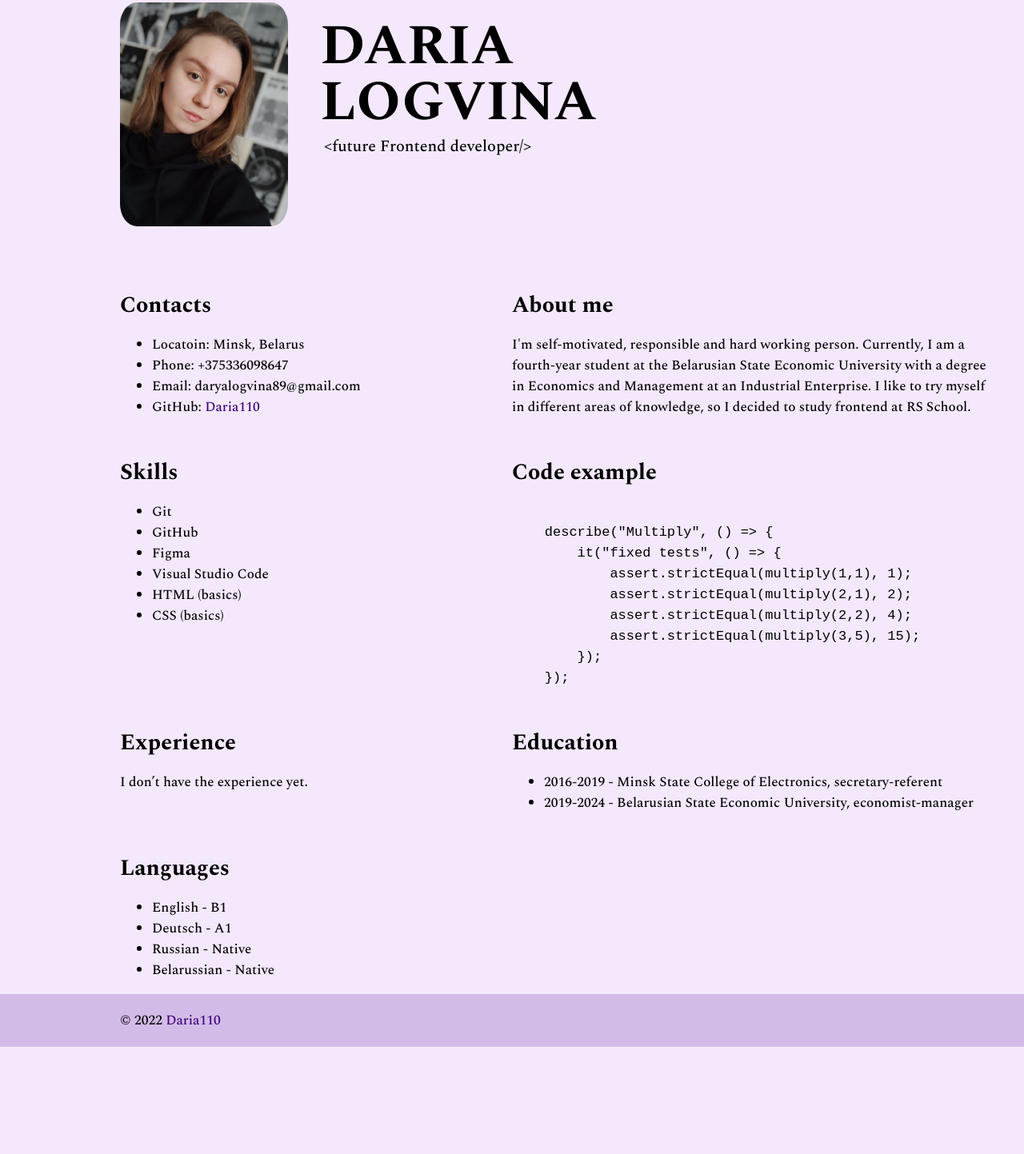
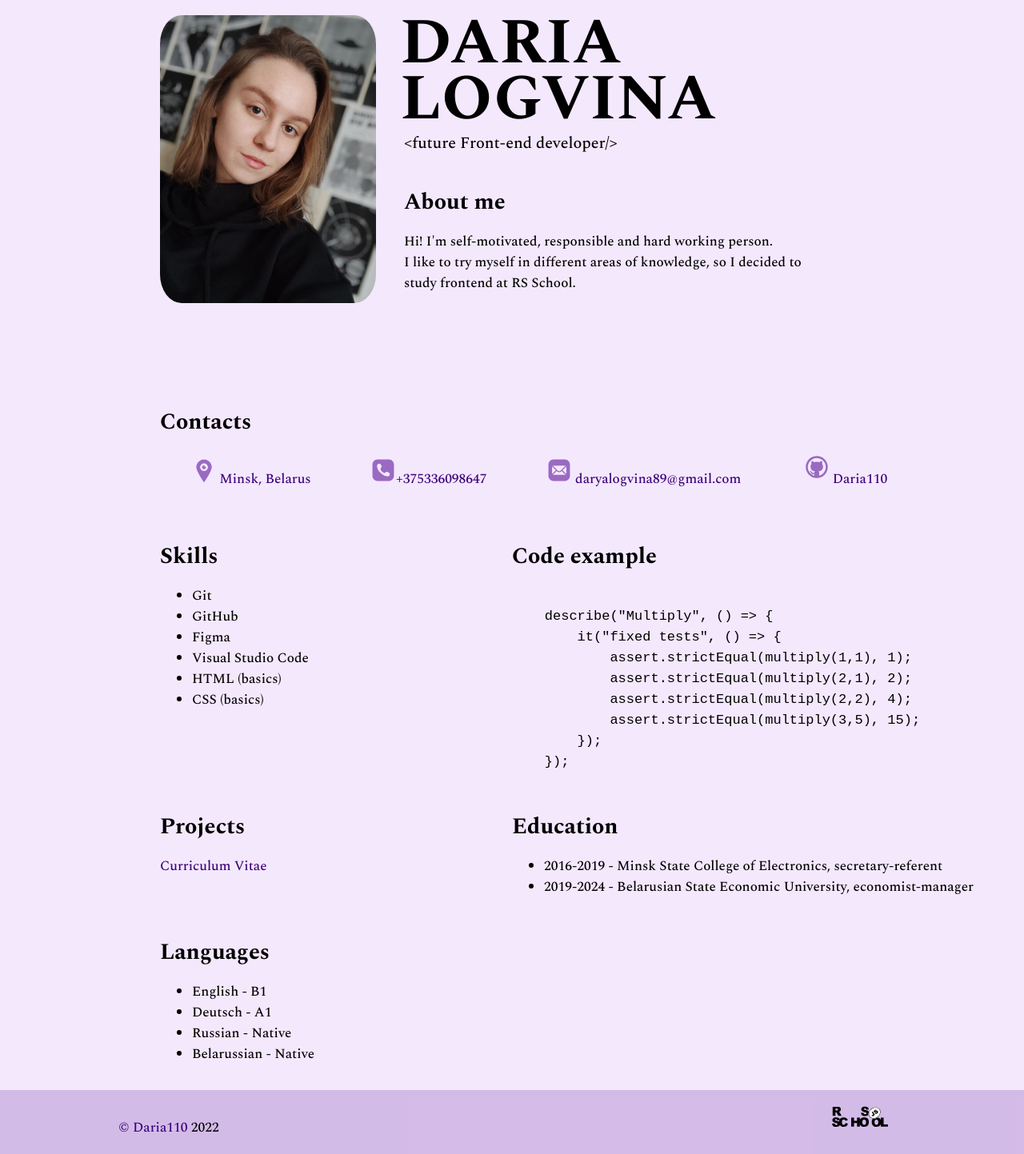
Before and after one commit to Daria110/rsschool-cv-old, a plain HTML site: page index.html in a window 1280 px wide. Shown: the part 153-1596 px from the top of the page at 80% size. Before the commit the page ends 1462 px from the top, so only its background shows below. Drawn offline with nearby package versions, Linux system fonts and the light colour scheme.

Commit message:
feat: add files to 'assets', change index.html, style.css

```diff
--- a/index.html
+++ b/index.html
@@ -7,17 +7,18 @@
     <link rel="stylesheet" href="style.css">
     <link rel="icon" href="./assets/img/favicon.ico">
     <link rel="preconnect" href="https://fonts.googleapis.com"><link rel="preconnect" href="https://fonts.gstatic.com" crossorigin><link href="https://fonts.googleapis.com/css2?family=Spectral:ital,wght@0,200;0,300;0,400;0,500;0,600;0,700;0,800;1,200;1,300;1,400;1,500;1,600;1,700;1,800&display=swap" rel="stylesheet">
-    <title>cv</title>
+    <title>CV</title>
 </head>
 <body>
+    <div class="container">
     <header>
         <nav class="nav">
             <ul class="nav-list">
+                <li class="nav-item"><a href="#about-me" class="nav-link">About me</a></li>
                 <li class="nav-item"><a href="#contacts" class="nav-link">Contacts</a></li>
-                <li class="nav-item"><a href="#about-me" class="nav-link">About me</a></li>
                 <li class="nav-item"><a href="#skills" class="nav-link">Skills</a></li>
                 <li class="nav-item"><a href="#code-example" class="nav-link">Code example</a></li>
-                <li class="nav-item"><a href="#experience" class="nav-link">Experience</a></li>
+                <li class="nav-item"><a href="#projects" class="nav-link">Progects</a></li>
                 <li class="nav-item"><a href="#education" class="nav-link">Education</a></li>
                 <li class="nav-item"><a href="#languages" class="nav-link">Languages</a></li>
             </ul>
@@ -27,22 +28,22 @@
         <section id="profile" class="section" >
             <div>
                 <h1 class="section-title">DARIA <br> LOGVINA</h1>
-                <p class="addition">&lt;future Frontend developer&#x2f;&gt;</p>
-                <img class="avatar" src="./assets/img/me.jpg" alt="Avatar" width="210">
+                <p class="addition">&lt;future Front-end developer&#x2f;&gt;</p>
+                <img class="avatar" src="./assets/img/me.jpg" alt="Avatar" width="270">
             </div>
+        </section>
+        <section class="section" id="about-me">
+            <h2 class="section-title">About me</h2>
+            <p>Hi! I'm self-motivated, responsible and hard working person. I&nbsp;like to try myself in different areas of knowledge, so I decided to study frontend at RS School.</p>
         </section>
         <section id="contacts" class="section">
             <h2 class="section-title">Contacts</h2>
             <ul>
-                <li>Locatoin: Minsk, Belarus</li>
-                <li>Phone: +375336098647</li>
-                <li>Email: daryalogvina89@gmail.com</li>
-                <li>GitHub: <a class="link-git" href="https://github.com/Daria110" target="_blank">Daria110</a></li>
+                <li  class="contacts"><img class="contacts-icon" src="./assets/img/icons8-visit-50.png" alt="location" width="30"><a class="link-contacts" href="https://www.google.by/maps/place/%D0%9C%D0%B8%D0%BD%D1%81%D0%BA/@53.8847608,27.4532846,29567m/data=!3m2!1e3!4b1!4m5!3m4!1s0x46dbcfd35b1e6ad3:0xb61b853ddb570d9!8m2!3d53.9006011!4d27.558972?hl=ru" target="_blank"> Minsk, Belarus</a> </li>
+                <li class="contacts"> <img class="contacts-icon" src="./assets/img/icons8-phone.svg" alt="phone" width="32"><a class="link-contacts" href="callto:+375336098647" target="_blank">+375336098647</a></li>
+                <li class="contacts"><img class="contacts-icon" src="./assets/img/icons8-mail(1).svg" alt="mail" width="32"><a class="link-contacts" href="mailto:daryalogvina89@gmail.com" target="_blank"> daryalogvina89@gmail.com</a></li>
+                <li class="contacts"><img class="contacts-icon" src="./assets/img/icons8-github.svg" alt="github" width="40"><a class="link-contacts" href="https://github.com/Daria110" target="_blank">Daria110</a></li>
             </ul>
-        </section>
-        <section class="section" id="about-me">
-            <h2 class="section-title">About me</h2>
-            <p>I'm self-motivated, responsible and hard working person. Currently, I am a fourth-year student at the Belarusian State Economic University with a degree in Economics and Management at an Industrial Enterprise. I like to try myself in different areas of knowledge, so I decided to study frontend at RS School.</p>
         </section>
         <section class="section" id="skills">
             <h2 class="section-title">Skills</h2>
@@ -68,9 +69,9 @@
     });
 </code></pre>
         </section>
-        <section class="section" id="experience">
-            <h2 class="section-title">Experience</h2>
-            <p>I don’t have the experience yet.</p>
+        <section class="section" id="projects">
+            <h2 class="section-title">Projects</h2>
+            <p><a class="link-project" href="https://Daria110.github.io/rsschool-cv/" target="_blank">Curriculum Vitae</a></p>
         </section>
         <section class="section" id="education">
             <h2 class="section-title">Education</h2>
@@ -89,9 +90,12 @@
             </ul>
         </section>
     </main>
+</div>
     <footer class="footer">
-        <div class="footer-content">&copy; 2022 <a class="link-git" href="https://github.com/Daria110">Daria110</a></div>
-        <a href="https://rs.school/js-stage0/" class="school-logo"></a>
+        <div class="container-footer">
+        <a href="https://rs.school/js-stage0/" class="school-logo" target="_blank"><img class="logo-rsschool" src="./assets/img/rs_school_js.svg" alt="logo-rsschool" width="70"></a>
+            <div class="copy"><a class="link-git" href="https://github.com/Daria110" target="_blank">&copy; Daria110</a> 2022</div>
+        </div>
     </footer>
 </body>
 </html>
--- a/style.css
+++ b/style.css
@@ -10,19 +10,23 @@ body {
     flex-direction: column;
     justify-content: space-between;
 }
+.container {
+    max-width: 1440px;
+    margin: 0 auto;
+}
 .nav-list {
     display: flex;
     align-items: center;
     justify-content: space-evenly;
     list-style-type: none;
-    padding: 0 80px;
+    padding: 0 150px;
     line-height: 50px;
 }
 nav {
-    font-size: 18px;
+    font-size: 16px;
     font-weight: 800;
     font-style: oblique;
-    background-color: rgba(154, 106, 194, 0.361);
+    background-color: #9a6ac25c;
     padding: 5px 0px;
 }
 .nav-link {
@@ -50,15 +54,11 @@ html {
         width: 100%;
     }
 }
-#profile {
-    width: 850px;
-    margin: 60px 0px 40px 0px;
-}
 h1 {
     position: absolute;
-    left: 400px;
-    margin-top: 20px;
-    font-size: 70px;
+    left: 500px;
+    margin-top: 0px;
+    font-size: 80px;
     line-height: 70px;
 }
 h2 {
@@ -66,37 +66,77 @@ h2 {
 }
 .addition {
     position: absolute;
-    left: 405px;
-    margin-top: 170px;
+    left: 505px;
+    margin-top: 150px;
     font-size: 20px;
     line-height: 20px;
 }
 .avatar {
     position: relative;
-    left: 150px;
+    left: 200px;
     border-radius: 10%;
 }
-#contacts, #skills, #experience, #languages {
+/* section */
+#about-me {
+    margin: 0;
+    width: 500px;
+    position: absolute;
+    top: 370px;
+    left: 505px;
+}
+#skills, #projects, #languages {
     position: relative;
-    left: 150px;
+    left: 200px;
+    margin-bottom: 15px;
 }
-#about-me {
-    width: 600px;
+#code-example {
+    list-style-type: none;
+}
+#profile {
+    width: 850px;
+    margin: 80px 0px 90px 0px;
+}
+#contacts {
+    margin-bottom: 15px;
+    width: 1000px;
+    position: relative;
+    left: 200px;
+}
+.contacts {
+    display: inline;
+    margin-right:70px;
+    text-align: center;
+}
+.link-contacts {
+    text-decoration: none;
+    color: rgb(59, 0, 122);
+}
+.link-project {
+    text-decoration: none;
+    color: rgb(59, 0, 122)
 }
 .footer {
     background-color: rgba(154, 106, 194, 0.361);
+    height: 80px;
 }
-.footer-content {
-    margin: 20px 150px;
+.footer-content{
+    list-style-type: none;
 }
 .link-git {
     text-decoration: none;
-    color: rgb(59, 0, 122);
+    color: rgb(59, 0, 122)
 }
-.school-logo {
-    width: 121px;
-    height: 45px;
-    background-image: url(./assets/img/rs_school_js.svg);
-    background-size: contain;
-    background-repeat: no-repeat;
+.logo-rsschool {
+    position: relative;
+    top: 20px;
+    left: 900px;
 }
+.copy {
+    position: relative;
+    left: 8px;
+}
+.container-footer {
+    max-width: 1000px;
+    margin: 0 auto;
+    padding-right: 0;
+}
```
Also changed, not shown: assets/img/icons8-github.svg (added), assets/img/icons8-mail(1).svg (added), assets/img/icons8-phone.svg (added), assets/img/icons8-visit-50.png (added).
